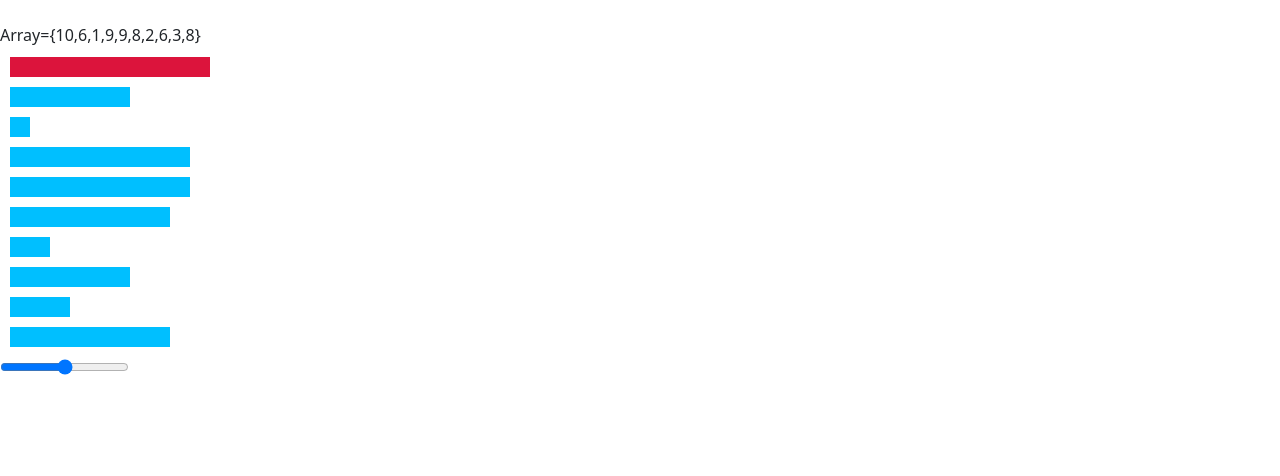
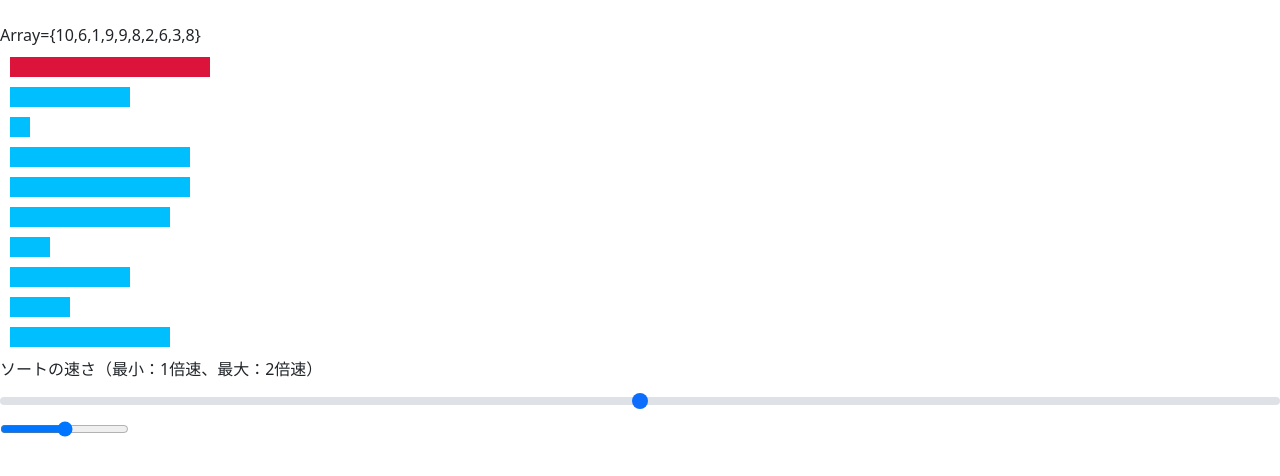
Before and after one commit to silvietf/Sort_Algorithm_Visualizer_Site, a plain HTML site: page index.html in a window 1280 px wide. Shown: the part 74-550 px from the top of the page. Drawn offline with Linux system fonts and the light colour scheme.

Commit message:
スライダーを追加

```diff
--- a/index.html
+++ b/index.html
@@ -11,7 +11,7 @@
 </head>
 
 <body>
-    <!--*見た目-->
+    <!--*ヘッダー-->
     <div class="container">
         <header class="d-flex flex-wrap justify-content-center py-3 mb-4 border-bottom">
             <a href="/" class="d-flex align-items-center mb-3 mb-md-0 me-md-auto text-dark text-decoration-none">
@@ -29,10 +29,14 @@
             </ul>
         </header>
     </div>
+
     <!--*棒部分-->
     <div id="squares">
-        <!--main.jsで棒やArrayの文字を追加-->
+        <!--main.jsなどで棒やArrayの文字を追加-->
     </div>
+    <!--*スライダー（ソートのスピード変更）-->
+    <label for="customRange1" class="form-label">ソートの速さ（最小：1倍速、最大：2倍速）</label>
+    <input type="range" class="form-range" id="customRange1" min="1" max="2" step="0.1">
     <script src="./lib/animejs/lib/anime.min.js"></script>
     <script src="./src/main.js"></script>
     <script src="./src/stick_display.js"></script>
```
Also changed, not shown: html/merge.html (+3 -0 lines), html/quick.html (+3 -0 lines), html/selection.html (+3 -0 lines), html/shell.html (+3 -0 lines).
